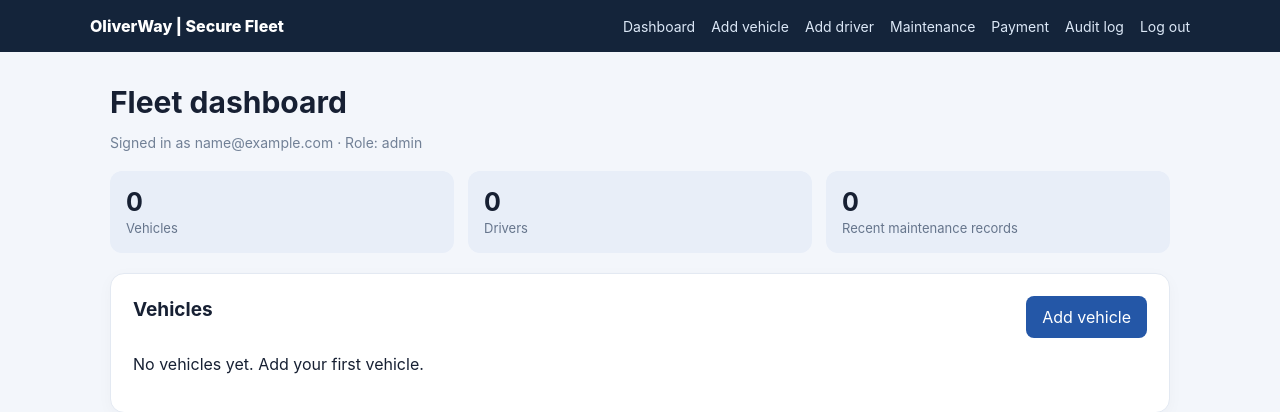
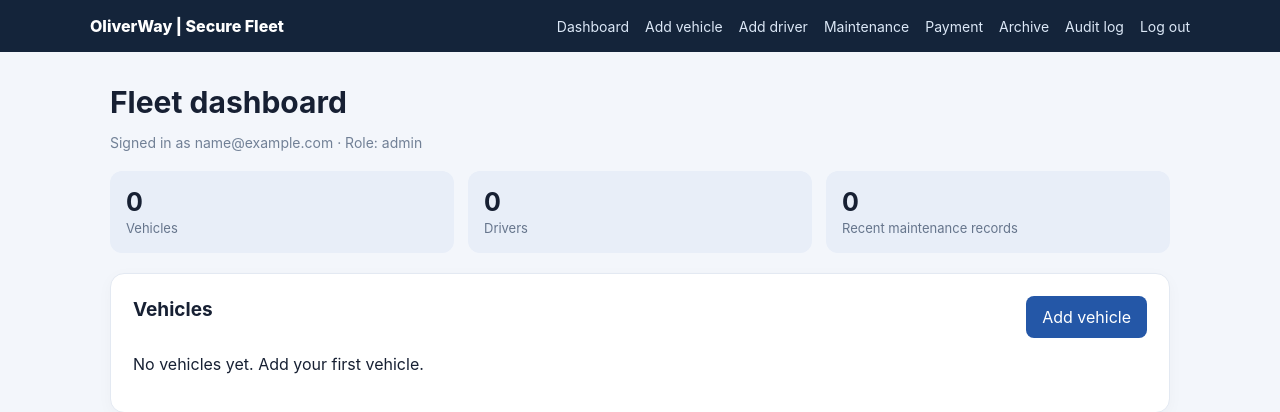
Before and after one commit to arthuroli180106/secure-fleet-management, a Flask app: page / in a window 1280 px wide. Shown: the top 412 px of the page. Run offline with Flask 3, Linux system fonts and the light colour scheme; a user stored in the database is signed in; tables that the repository leaves empty hold one stand-in row (values such as "Sample post").

Commit message:
Add archive lifecycle and maintenance photo support

```diff
--- a/app/templates/base.html
+++ b/app/templates/base.html
@@ -16,6 +16,7 @@
 <a href="{{ url_for('fleet.new_driver') }}">Add driver</a>
 <a href="{{ url_for('fleet.new_maintenance') }}">Maintenance</a>
 <a href="{{ url_for('fleet.new_payment') }}">Payment</a>
+<a href="{{ url_for('fleet.archive_list') }}">Archive</a>
 {% endif %}
 {% if current_user.role == 'admin' %}<a href="{{ url_for('fleet.audit_log') }}">Audit log</a>{% endif %}
 <form method="post" action="{{ url_for('auth.logout') }}" class="inline"><input type="hidden" name="csrf_token" value="{{ csrf_token() }}"><button class="link-button">Log out</button></form>
```
